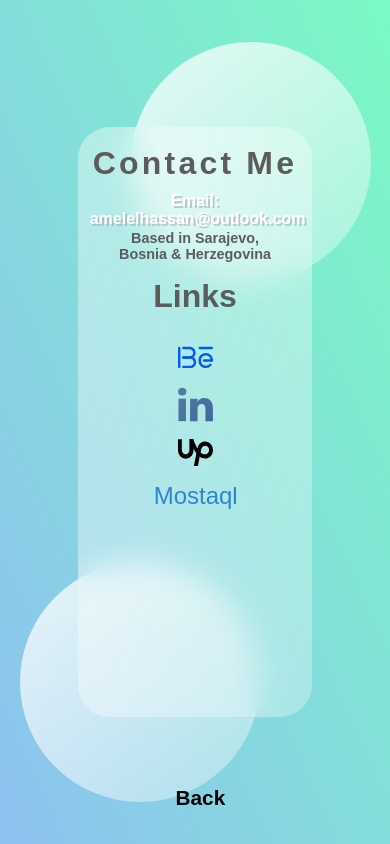
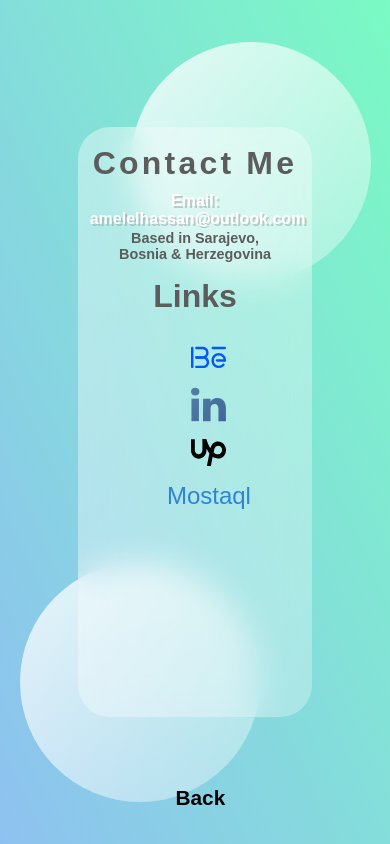
Before and after one commit to AmelElhassan/AmelElhassan.github.io, a plain HTML site: page contact.html in a window 390 px wide. Drawn offline with Linux system fonts and the light colour scheme.

Commit message:
contact2

```diff
--- a/contact.css
+++ b/contact.css
@@ -188,6 +188,7 @@ h5 {
         position: absolute;
         justify-content: center;
         margin-top: -5%;
+        left: 43%;
     }
 
     .links a{
@@ -195,7 +196,6 @@ h5 {
         display: flex;
         justify-content: center;
         position: relative;
-        left: 155%;
         padding-top: 15%;
     }
 
@@ -212,9 +212,8 @@ h5 {
         font-size: 1rem;
     }
 
-    .links a{
-        left: 90%;
-        padding-top: 15%;
+    .links {
+        left: 38%;
     }
 
     h5 {
@@ -277,8 +276,8 @@ h5 {
                 backdrop-filter: blur(1rem);
     }
 
-    .links a{
-        left: 97%;
+    .links {
+        left: 37%;
     }
 
     h5 {
```
